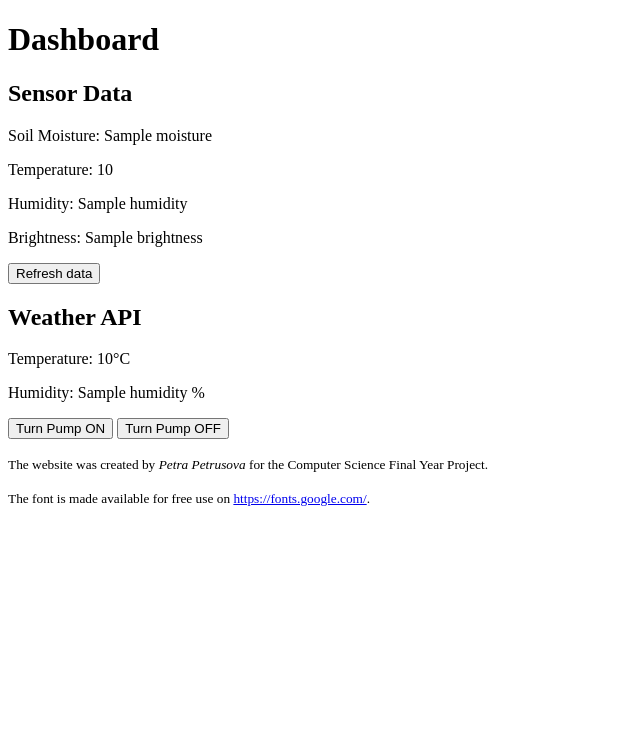
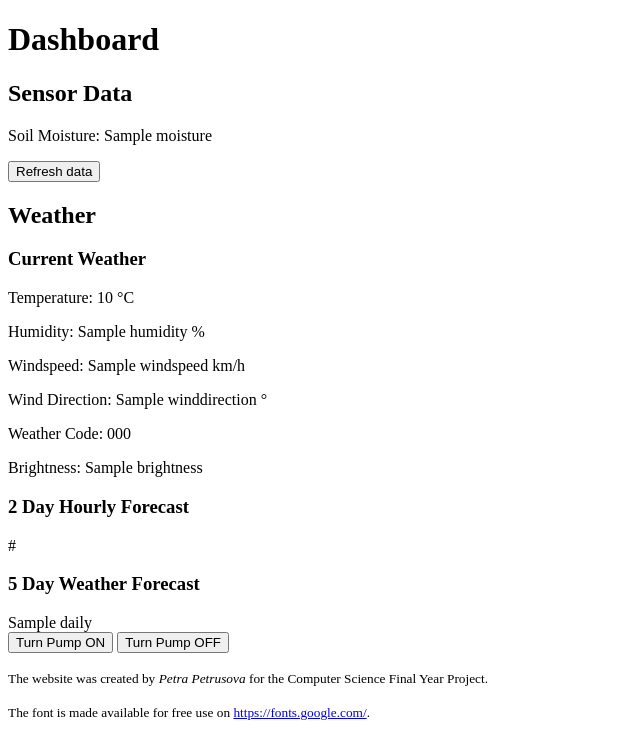
Before and after one commit to ppetruso8/smart_irrigation_system, a Flask app: template webapp/templates/index.html in a window 1280 px wide. Shown: the part 152-889 px from the top of the page, without its empty margins (0-640 px from the left). Before the commit the page ends 658 px from the top, so only its background shows below. Run offline with Flask 3, Linux system fonts and the light colour scheme; the template is opened without the code that fills it: most values are stand-ins (such as "Sample title", 1, 10 or a date in 2020).

Commit message:
Forecast

```diff
--- a/webapp/app.py
+++ b/webapp/app.py
@@ -1,11 +1,17 @@
 from flask import Flask, render_template, redirect, request, url_for, session, g
 from database import get_db, close_db
 from flask_session import Session
+import requests
 # from werkzeug.security import generate_password_hash, check_password_hash
 # from forms import
 from functools import wraps
-import openmeteo_requests
-from openmeteo_sdk.Variable import Variable
+
+from openmeteopy import OpenMeteo
+from openmeteopy.hourly import HourlyForecast
+from openmeteopy.daily import DailyForecast
+from openmeteopy.options import ForecastOptions
+import pandas as pd
+
 import time
 
 app = Flask(__name__)
@@ -14,11 +20,6 @@ app.config["SECRET_KEY"] = "my-secret-key"
 app.config["SESSION_PERMANENT"] = False
 app.config["SESSION_TYPE"] = "filesystem"
 Session(app)
-
-
-# initilaze weather API client
-om = openmeteo_requests.Client()
-# create caching session ?
 
 # @app.before_request
 # def load_logged_in_user():
@@ -31,62 +32,72 @@ def index():
     longitude = -8.4706
     latitude = 51.898
 
-    weather_data = get_weather_api(latitude, longitude)
+    # weather_data = get_weather_api(latitude, longitude)
+    weather_current = get_current_weather(latitude, longitude)
+    forecast_hourly, forecast_daily = get_forecast(latitude, longitude)
 
+    forecast_hourly = forecast_hourly.iloc[:48]
 
-    return render_template("index.html", weather=weather_data)
+    hourly_html = forecast_hourly.to_html(classes='table table-striped', border = 0)
+    daily_html = forecast_daily.to_html(classes='table table-striped', border = 0)
+
+    print(hourly_html)
+    # sample reading
+    reading = {"moisture": 1, "temperature": 1, "humidity": 1, "brightness": 1}
+
+    return render_template("index.html", weather=weather_current, reading=reading, hourly=hourly_html, daily=daily_html)
 
 # @app.route("/register", methods = ["GET", "POST"])
 # def register():
-#     form = RegistrationForm()
-#     if form.validate_on_submit():
-#         user_id = form.user_id.data
-#         password = form.password.data
-#         email = form.email.data
-#         db = get_db()
-#         possible_clashing_user = db.execute("""SELECT * FROM users
-#                                                WHERE user_id = ?;""", (user_id,)).fetchone()
-#         possible_clashing_email = db.execute("""SELECT * FROM users
-#                                                 WHERE email = ?;""", (email,)).fetchone()
-#         if possible_clashing_user is not None:
-#             form.user_id.errors.append("User id is already taken!")
-#         elif possible_clashing_email is not None:
-#             form.email.errors.append("Email is already registered!")
-#         elif "@" not in email:
-#             form.email.errors.append("Enter a valid email address!")
-#         else:
-#             db.execute("""INSERT INTO users (user_id, password, email)
-#                           VALUES (?, ?, ?);""",
-#                           (user_id, generate_password_hash(password), email))
-#             db.commit()
-#             return redirect(url_for("login"))
-#     return render_template("register.html", form=form)
+    form = RegistrationForm()
+    if form.validate_on_submit():
+        user_id = form.user_id.data
+        password = form.password.data
+        email = form.email.data
+        db = get_db()
+        possible_clashing_user = db.execute("""SELECT * FROM users
+                                               WHERE user_id = ?;""", (user_id,)).fetchone()
+        possible_clashing_email = db.execute("""SELECT * FROM users
+                                                WHERE email = ?;""", (email,)).fetchone()
+        if possible_clashing_user is not None:
+            form.user_id.errors.append("User id is already taken!")
+        elif possible_clashing_email is not None:
+            form.email.errors.append("Email is already registered!")
+        elif "@" not in email:
+            form.email.errors.append("Enter a valid email address!")
+        else:
+            db.execute("""INSERT INTO users (user_id, password, email)
+                          VALUES (?, ?, ?);""",
+                          (user_id, generate_password_hash(password), email))
+            db.commit()
+            return redirect(url_for("login"))
+    return render_template("register.html", form=form)
 
 # @app.route("/login", methods = ["GET", "POST"])
 # def login():
-#     form = LoginForm()
-#     if form.validate_on_submit():
-#         user_id = form.user_id.data
-#         password = form.password.data
-#         db = get_db()
-#         matching_user = db.execute("""SELECT * FROM users
-#                                       WHERE user_id = ?;""", (user_id,)).fetchone()
-#         if matching_user is None:
-#             form.user_id.errors.append("Unknown user id!")
-#         elif not check_password_hash(matching_user["password"], password):
-#             form.password.errors.append("Incorrect password!")
-#         else:
-#             session["user_id"] = user_id
-#             next_page = request.args.get("next")
-#             if not next_page:
-#                 next_page = url_for("index")
-#             return redirect(next_page)
-#     return render_template("login.html", form=form)
+    form = LoginForm()
+    if form.validate_on_submit():
+        user_id = form.user_id.data
+        password = form.password.data
+        db = get_db()
+        matching_user = db.execute("""SELECT * FROM users
+                                      WHERE user_id = ?;""", (user_id,)).fetchone()
+        if matching_user is None:
+            form.user_id.errors.append("Unknown user id!")
+        elif not check_password_hash(matching_user["password"], password):
+            form.password.errors.append("Incorrect password!")
+        else:
+            session["user_id"] = user_id
+            next_page = request.args.get("next")
+            if not next_page:
+                next_page = url_for("index")
+            return redirect(next_page)
+    return render_template("login.html", form=form)
 
-# @app.route("/logout")
-# def logout():
-#     session.clear()
-#     return redirect( url_for("index") )
+@app.route("/logout")
+def logout():
+    session.clear()
+    return redirect( url_for("index") )
 
 @app.route("/settings")
 def settings():
@@ -105,7 +116,7 @@ def page_not_found(error):
     return render_template("error.html", error=error)
 
 
-def get_weather_api(latitude,longitude):
+# def get_weather_api(latitude,longitude):
     params = {
         "latitude": latitude,
         "longitude": longitude,
@@ -113,7 +124,7 @@ def get_weather_api(latitude,longitude):
         "current": ["temperature_2m", "relative_humidity_2m"]
     }
 
-    responses = om.weather_api("https://api.open-meteo.com/v1/forecast", params=params)
+    # responses = om.weather_api("https://api.open-meteo.com/v1/forecast", params=params)
     # weather = responses[0]["current_weather"]
 
     response = responses[0]
@@ -136,3 +147,36 @@ def get_weather_api(latitude,longitude):
         "temperature": current_temperature_2m.Value(),
         "humidity": current_relative_humidity_2m.Value()
     }
+
+def get_current_weather(lat, long):
+    url = f"https://api.open-meteo.com/v1/forecast?latitude={lat}&longitude={long}&current_weather=true"
+    response = requests.get(url)
+
+    if response.status_code == 200:
+        data = response.json()
+        return data["current_weather"]
+    else:
+        print(f"Error retrieving the weather API data: {response.status_code}")
+
+def get_forecast(lat, long):
+    # https://github.com/m0rp43us/openmeteopy/blob/main/readme/WEATHER_FORECAST.md
+    # https://github.com/m0rp43us/openmeteopy/blob/main/notebooks/tutorial.ipynb
+    hourly = HourlyForecast()
+    hourly = hourly.temperature_2m()
+    hourly = hourly.precipitation()
+    hourly = hourly.windspeed_10m()
+    hourly = hourly.weathercode()
+
+    daily = DailyForecast()
+    daily = daily.temperature_2m_max()
+    daily = daily.temperature_2m_min()
+    daily = daily.precipitation_sum()
+    daily = daily.weathercode()
+
+    options = ForecastOptions(lat, long, forecast_days=1)
+
+    mgr = OpenMeteo(options, hourly=hourly, daily=daily)
+
+    meteo = mgr.get_pandas()
+
+    return meteo
--- a/webapp/templates/index.html
+++ b/webapp/templates/index.html
@@ -2,20 +2,29 @@
 
 {% block main_content %}
     <h1>Dashboard</h1>
-    <section class = "readings">
+    <section class = "reading">
         <h2>Sensor Data</h2>
         <p>Soil Moisture: {{ reading.moisture }}</p>
-        <p>Temperature: {{ reading.temperature }}</p>
-        <p>Humidity: {{ reading.humidity }}</p>
-        <p>Brightness: {{ reading.brightness }}</p>
+
         <button onclick="refresh()">Refresh data</button>
     </section>
 
     <section class = "weather">
-        <h2>Weather API</h2>
-        <p>Temperature: {{ weather.temperature or "N/A" }}°C</p>
-        <p>Humidity: {{ weather.humidity or "N/A" }} %</p>
-        </section>
+        <h2>Weather</h2>
+        <h3>Current Weather</h3>
+        <p>Temperature: {{ reading.temperature }} °C</p>
+        <p>Humidity: {{ reading.humidity }} %</p>
+        <p>Windspeed: {{ weather.windspeed or "N/A" }} km/h</p>
+        <p>Wind Direction: {{ weather.winddirection or "N/A" }} °</p>
+        <p>Weather Code: {{ weather.weathercode }}</p>
+        <p>Brightness: {{ reading.brightness }}</p>
+
+        <h3>2 Day Hourly Forecast</h3>
+        <div>{{ hourly|safe }}</div>
+        <h3>5 Day Weather Forecast</h3>
+        <div>{{ daily|safe }}</div>
+
+    </section>
 
     <section class = "controls">
         <button onclick="pump('on')">Turn Pump ON</button>
```
